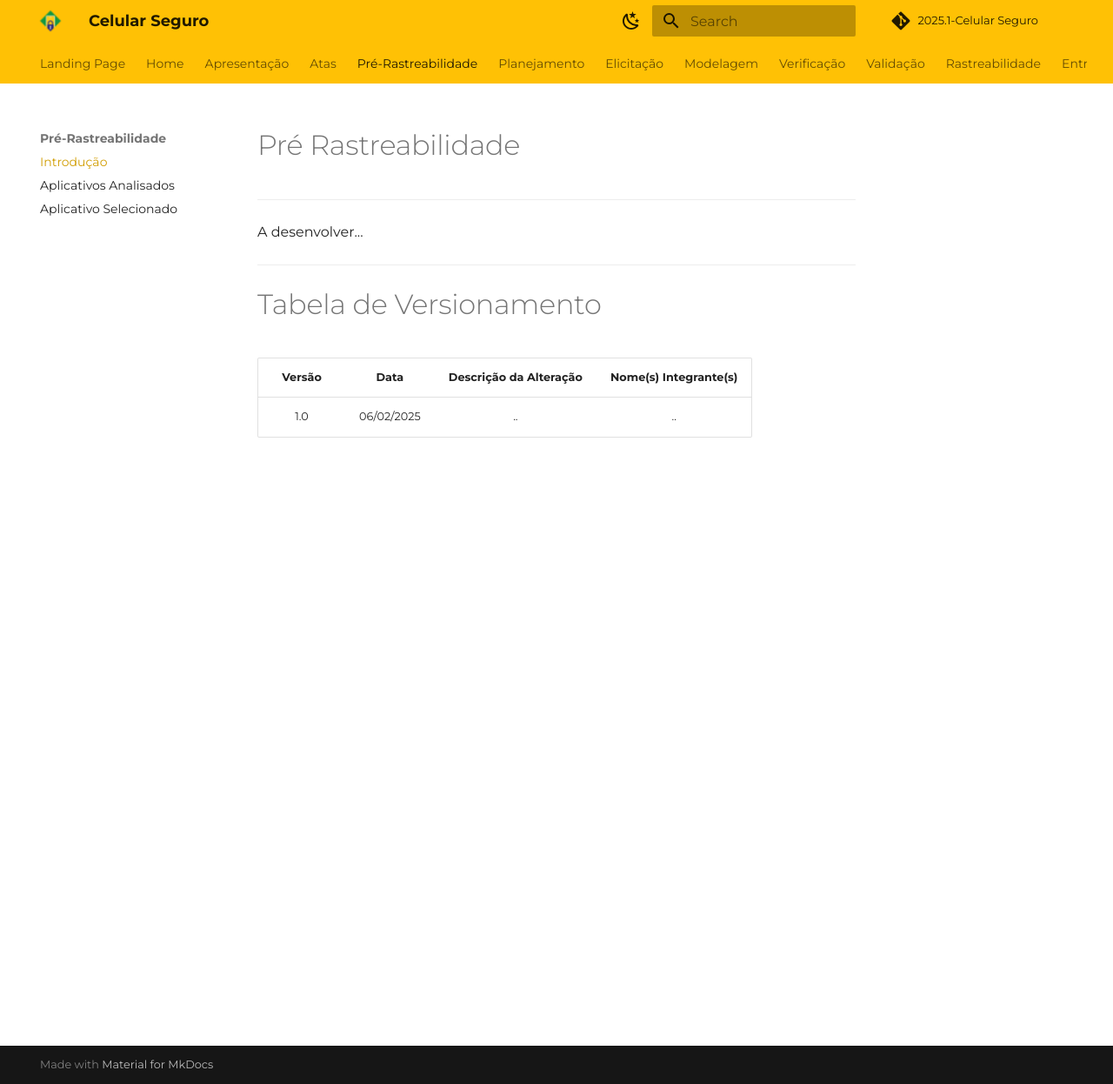
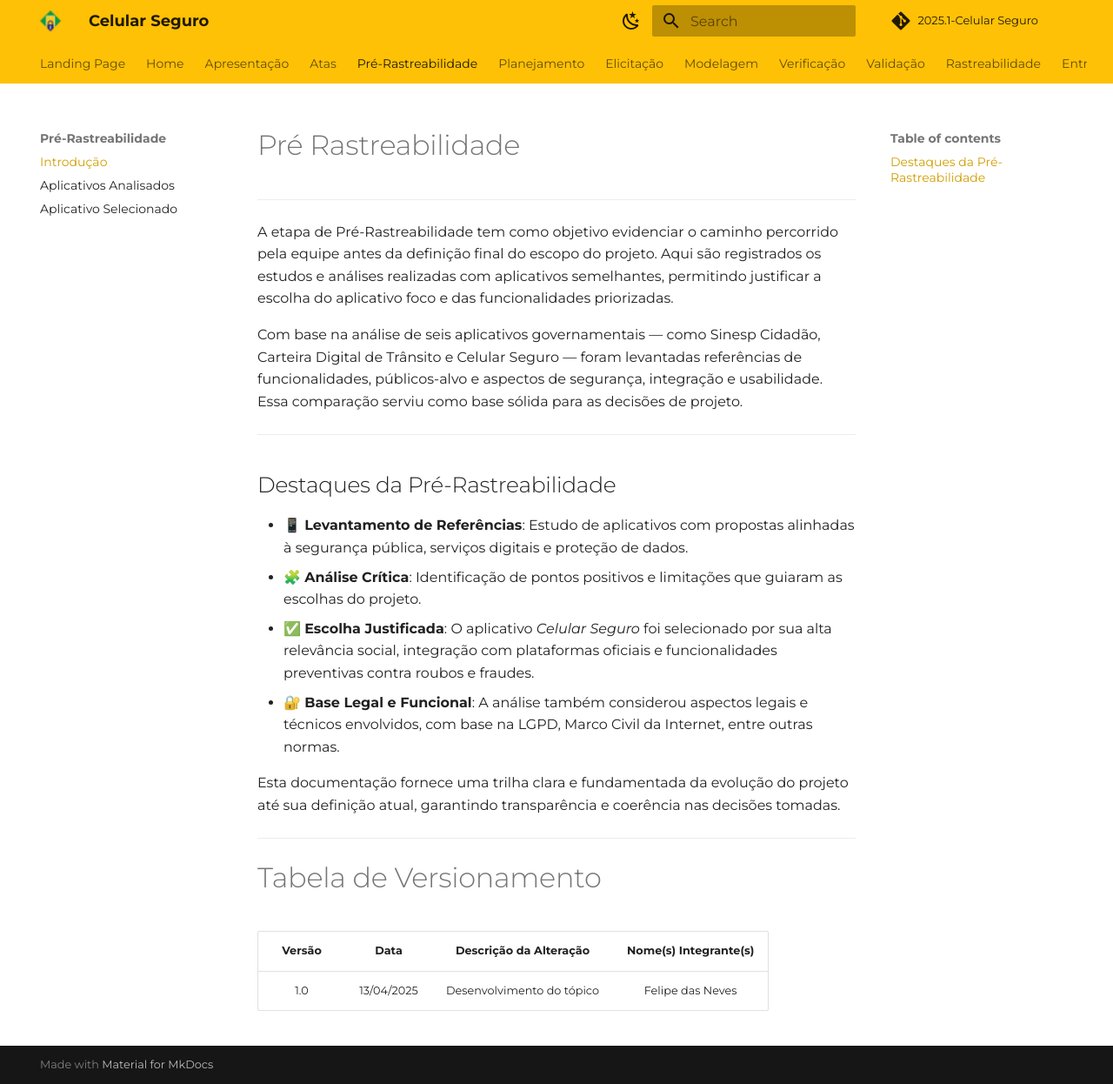
Before and after one commit to Requisitos-de-Software/2025.1-CelularSeguro, an MkDocs documentation site: the page built from Docs/documento-pre-rastreabilidade/documento-pre-rastreabilidade.md, in a window 1280 px wide and 1246 px high. Shown: the whole window at 87% size. Built offline with MkDocs 1.6.1 and Material for MkDocs 9.7.7, drawn with Linux system fonts in a browser that asks for light colours; comment, search, counter and statistics services are not loaded.

Commit message:
docs/att rastreabilidade

```diff
--- a/Docs/documento-pre-rastreabilidade/documento-pre-rastreabilidade.md
+++ b/Docs/documento-pre-rastreabilidade/documento-pre-rastreabilidade.md
@@ -1,11 +1,24 @@
 # Pré Rastreabilidade
 ---
 
-A desenvolver...
+A etapa de Pré-Rastreabilidade tem como objetivo evidenciar o caminho percorrido pela equipe antes da definição final do escopo do projeto. Aqui são registrados os estudos e análises realizadas com aplicativos semelhantes, permitindo justificar a escolha do aplicativo foco e das funcionalidades priorizadas.
+
+Com base na análise de seis aplicativos governamentais — como Sinesp Cidadão, Carteira Digital de Trânsito e Celular Seguro — foram levantadas referências de funcionalidades, públicos-alvo e aspectos de segurança, integração e usabilidade. Essa comparação serviu como base sólida para as decisões de projeto.
+
+---
+
+## Destaques da Pré-Rastreabilidade
+
+- 📱 **Levantamento de Referências**: Estudo de aplicativos com propostas alinhadas à segurança pública, serviços digitais e proteção de dados.
+- 🧩 **Análise Crítica**: Identificação de pontos positivos e limitações que guiaram as escolhas do projeto.
+- ✅ **Escolha Justificada**: O aplicativo *Celular Seguro* foi selecionado por sua alta relevância social, integração com plataformas oficiais e funcionalidades preventivas contra roubos e fraudes.
+- 🔐 **Base Legal e Funcional**: A análise também considerou aspectos legais e técnicos envolvidos, com base na LGPD, Marco Civil da Internet, entre outras normas.
+
+Esta documentação fornece uma trilha clara e fundamentada da evolução do projeto até sua definição atual, garantindo transparência e coerência nas decisões tomadas.
 
 ---
 # Tabela de Versionamento
 
 | Versão | Data | Descrição da Alteração | Nome(s) Integrante(s) |
 | :----: | :--: | :--------------------: | :-------------------: |
-| 1.0 | 06/02/2025 | .. | .. |
+| 1.0 | 13/04/2025 | Desenvolvimento do tópico | Felipe das Neves |
```
